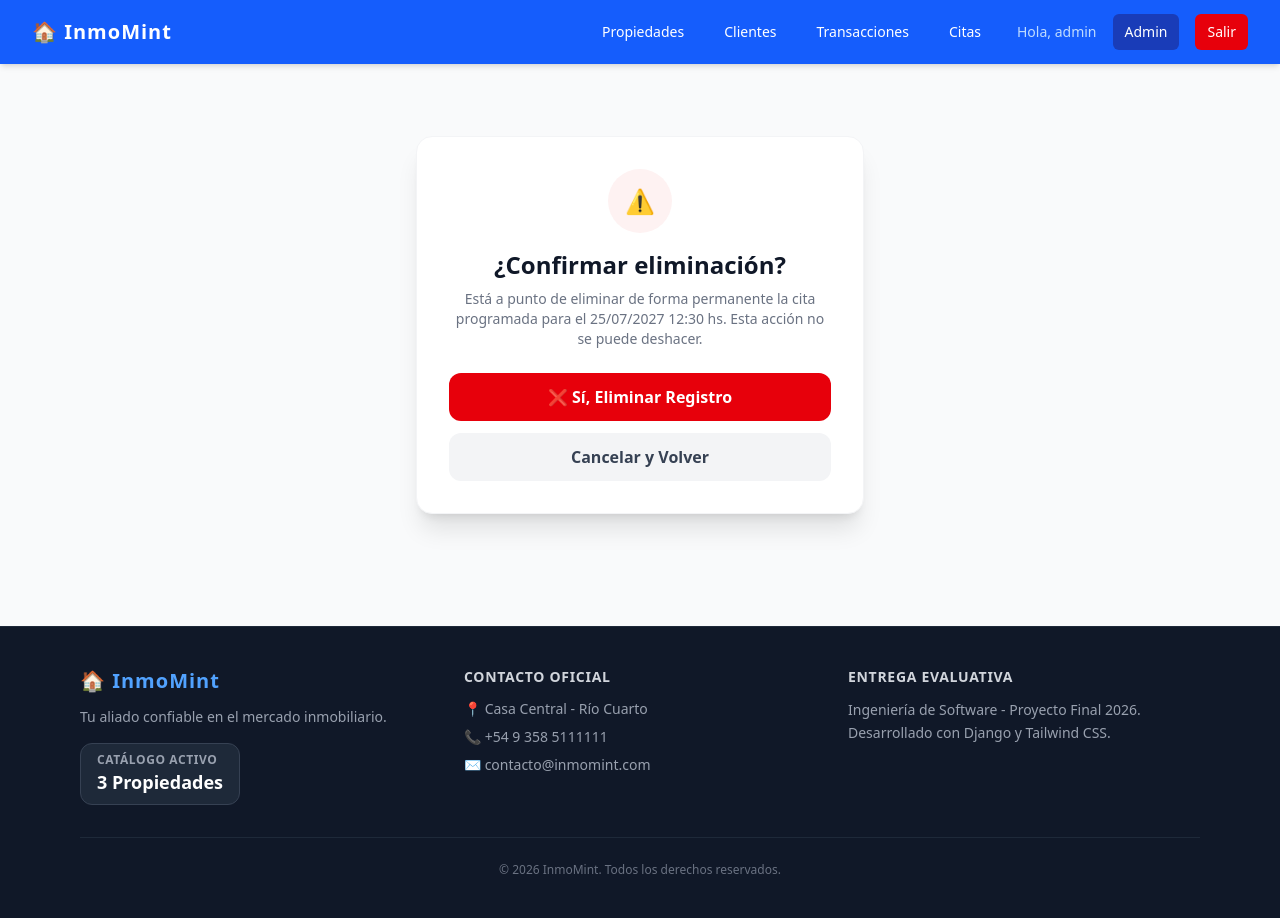
After one commit to fbressan-itec/tp1ev_ing, a Django app: page /propiedades/citas/2/eliminar/ in a window 1280 px wide. The commit adds this page. Run offline with Django 5.2, Linux system fonts and the light colour scheme; a user stored in the database is signed in; data comes from the database, SQL or seed files in the repository; both versions use the stored data as it was after the commit.

Commit message:
CRUD completo eliminar y editar para clientes y citas (solo usuarios)

```diff
--- a/inmobiliaria/urls.py
+++ b/inmobiliaria/urls.py
@@ -9,9 +9,16 @@ urlpatterns = [
     path('propiedad/nueva/', views.crear_propiedad, name='crear_propiedad'), #formulario cargar propiedades
     path('propiedad/<int:pk>/editar/', views.editar_propiedad, name='editar_propiedad'), #editar
     path('propiedad/<int:pk>/eliminar/', views.eliminar_propiedad, name='eliminar_propiedad'), #eliminar
+
+    path('transacciones/', views.lista_transacciones, name='lista_transacciones'),
+
+    path('clientes/nuevo/', views.crear_cliente, name='crear_cliente'),
     path('clientes/', views.lista_clientes, name='lista_clientes'),
-    path('transacciones/', views.lista_transacciones, name='lista_transacciones'),
+    path('clientes/<int:pk>/editar/', views.editar_cliente, name='editar_cliente'),
+    path('clientes/<int:pk>/eliminar/', views.eliminar_cliente, name='eliminar_cliente'),
+
     path('citas/', views.lista_citas, name='lista_citas'),
-    path('clientes/nuevo/', views.crear_cliente, name='crear_cliente'),
     path('citas/nueva/', views.crear_cita, name='crear_cita'),
+    path('citas/<int:pk>/editar/', views.editar_cita, name='editar_cita'),
+    path('citas/<int:pk>/eliminar/', views.eliminar_cita, name='eliminar_cita'),
 ]
--- a/inmobiliaria/views.py
+++ b/inmobiliaria/views.py
@@ -141,3 +141,59 @@ def crear_cita(request):
         form = CitaForm(initial=initial_data)
 
     return render(request, 'inmobiliaria/form_generico.html', {'form': form, 'titulo_pantalla': 'Agendar Nueva Cita / Visita'})
+
+#editar cliente solo logueados
+@login_required
+def editar_cliente(request, pk):
+    cliente = get_object_or_404(Cliente, pk=pk)
+    if request.method == 'POST':
+        form = ClienteForm(request.POST, instance=cliente)
+        if form.is_valid():
+            form.save()
+            return redirect('lista_clientes')
+    else:
+        form = ClienteForm(instance=cliente)
+    return render(request, 'inmobiliaria/form_generico.html', {'form': form, 'titulo_pantalla': 'Editar Datos del Cliente'})
+
+#eliminar clientes (NO LOGICO) solo usuario
+@login_required
+def eliminar_cliente(request, pk):
+    cliente = get_object_or_404(Cliente, pk=pk)
+    if request.method == 'POST':
+        cliente.delete()
+        return redirect('lista_clientes')
+    return render(request, 'inmobiliaria/confirmar_eliminar_generico.html', {
+        'objeto': cliente,
+        'nombre_objeto': f"al cliente {cliente.apellido}, {cliente.nombre}",
+        'url_cancelar': 'lista_clientes'
+    })
+
+#editar cita (por ahora usuario)
+@login_required
+#@user_passes_test(es_agente_o_admin, login_url='lista_propiedades') #desmarcar si lo dejo solo admin
+def editar_cita(request, pk):
+    cita = get_object_or_404(Cita, pk=pk)
+    if request.method == 'POST':
+        form = CitaForm(request.POST, instance=cita)
+        if form.is_valid():
+            form.save()
+            return redirect('lista_citas')
+    else:
+        form = CitaForm(instance=cita)
+    return render(request, 'inmobiliaria/form_generico.html', {'form': form, 'titulo_pantalla': 'Modificar Cita / Visita'})
+
+#eliminar (NO LOGICO) cita (por ahora solo usuario)
+@login_required
+#@user_passes_test(es_agente_o_admin, login_url='lista_propiedades') #desmarcar si pongo solo admin
+def eliminar_cita(request, pk):
+    cita = get_object_or_404(Cita, pk=pk)
+    if request.method == 'POST':
+        cita.delete()
+        return redirect('lista_citas')
+    #para que no se rompa
+    fecha_formateada = cita.fecha_hora.strftime('%d/%m/%Y %H:%M')
+    return render(request, 'inmobiliaria/confirmar_eliminar_generico.html', {
+        'objeto': cita,
+        'nombre_objeto': f"la cita programada para el {fecha_formateada} hs",
+        'url_cancelar': 'lista_citas'
+    })
--- /dev/null
+++ b/templates/inmobiliaria/confirmar_eliminar_generico.html
@@ -0,0 +1,25 @@
+<!-- template generico para eliminar/editar usuario, cita -->
+
+{% extends 'base.html' %}
+
+{% block title %}Confirmar Eliminación - InmoMint{% endblock %}
+
+{% block content %}
+<div class="max-w-md mx-auto bg-white p-8 rounded-2xl shadow-xl border border-gray-100 text-center mt-10">
+    <div class="w-16 h-16 bg-red-50 text-red-600 rounded-full flex items-center justify-center mx-auto mb-4 text-2xl">
+        ⚠️
+    </div>
+    <h1 class="text-2xl font-black text-gray-900 mb-2">¿Confirmar eliminación?</h1>
+    <p class="text-gray-500 text-sm mb-6">Está a punto de eliminar de forma permanente {{ nombre_objeto }}. Esta acción no se puede deshacer.</p>
+
+    <form method="POST" class="space-y-3">
+        {% csrf_token %}
+        <button type="submit" class="w-full bg-red-600 hover:bg-red-700 text-white font-bold py-3 rounded-xl transition-colors cursor-pointer">
+            ❌ Sí, Eliminar Registro
+        </button>
+        <a href="{% url url_cancelar %}" class="block w-full bg-gray-100 hover:bg-gray-200 text-gray-700 font-bold py-3 rounded-xl transition-colors">
+            Cancelar y Volver
+        </a>
+    </form>
+</div>
+{% endblock %}
--- a/templates/inmobiliaria/lista_clientes.html
+++ b/templates/inmobiliaria/lista_clientes.html
@@ -28,6 +28,7 @@
                         <th class="p-4">DNI</th>
                         <th class="p-4">Teléfono</th>
                         <th class="p-4">Correo Electrónico</th>
+                        <th class="p-4 text-right">Acciones</th>
                     </tr>
                 </thead>
                 <tbody class="divide-y divide-gray-100">
@@ -37,6 +38,10 @@
                         <td class="p-4 text-gray-700">{{ cliente.dni }}</td>
                         <td class="p-4 text-gray-700">{{ cliente.telefono }}</td>
                         <td class="p-4 text-blue-600 font-medium">{{ cliente.email }}</td>
+                        <td class="p-4 text-right space-x-2">
+                            <a href="{% url 'editar_cliente' cliente.pk %}" class="text-blue-600 hover:underline font-medium text-xs">✏️ Editar</a>
+                            <a href="{% url 'eliminar_cliente' cliente.pk %}" class="text-red-600 hover:underline font-medium text-xs ml-2">🗑️ Borrar</a>
+                        </td>
                     </tr>
                     {% empty %}
                     <tr>
```
Also changed, not shown: templates/inmobiliaria/lista_citas.html (+9 -2 lines), db.sqlite3.
